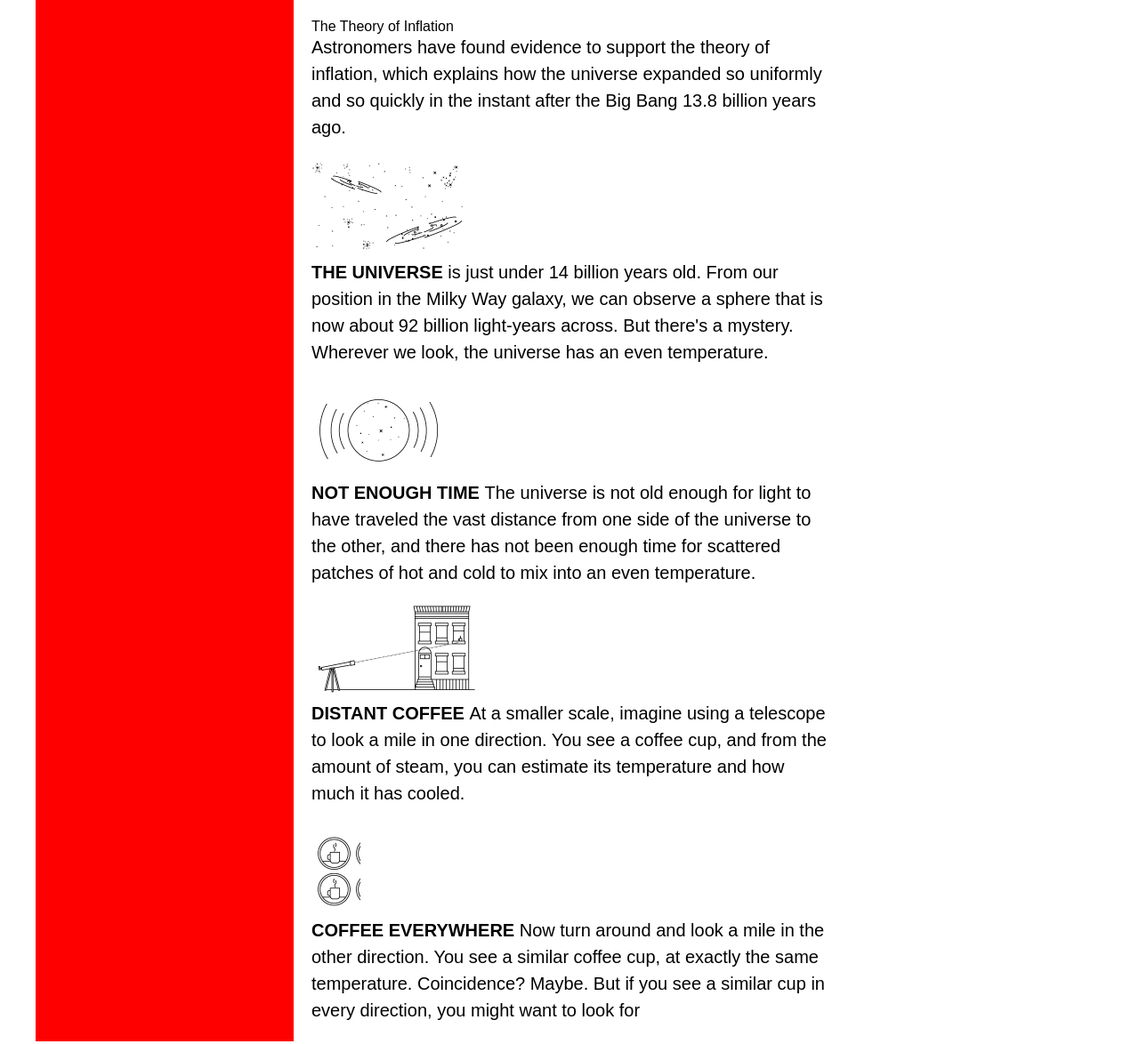
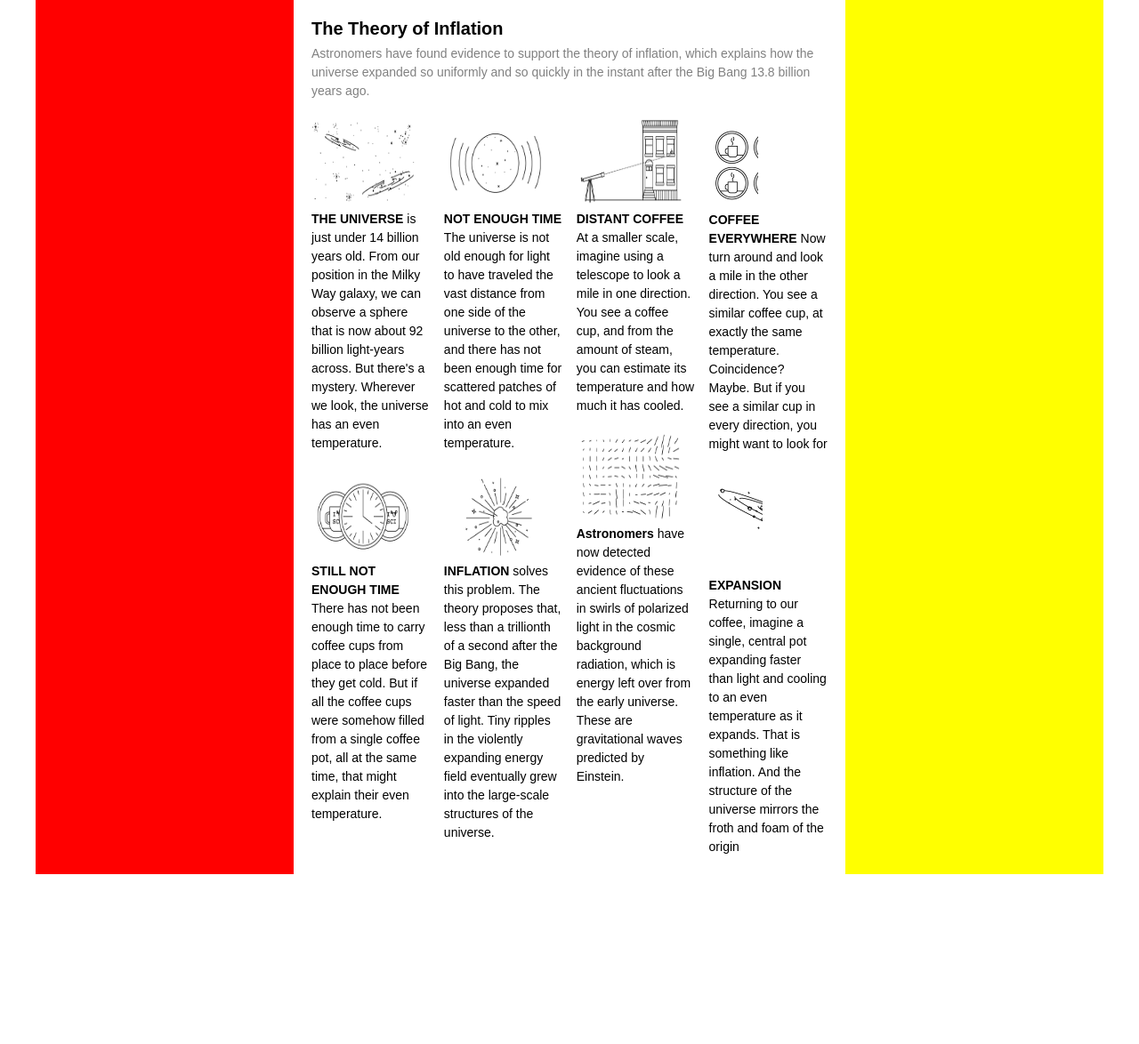
Before and after one commit to sumaerjolly/new-york-times-clone, a plain HTML site: page index.html in a window 1280 px wide. Shown: the part 5164-6338 px from the top of the page at 89% size. After the commit the page ends 6187 px from the top, so only its background shows below. Drawn offline with Linux system fonts and the light colour scheme.

Commit message:
image section

```diff
--- a/index.html
+++ b/index.html
@@ -160,31 +160,48 @@
                             of papers submitted to The Astrophysical Journal.
                         </p>
                         <div class="middle-image">
-                            <h3>The Theory of Inflation</h3>
-                            <p>Astronomers have found evidence to support the theory of inflation, which explains how the universe expanded so
+                            <h1>The Theory of Inflation</h1>
+                            <p class="texting">Astronomers have found evidence to support the theory of inflation, which explains how the universe expanded so
                             uniformly and so quickly in the instant after the Big Bang 13.8 billion years ago.</p>
                             <div class="image-divide">
                                 <div class="divide-1">
-                                    <img src="resource/images/image-1.png" alt="first middle image">
+                                    <img class="smaller-image" src="resource/images/image-1.png" alt="first middle image">
                                     <p>
                                         <strong>THE UNIVERSE </strong> is just under 14 billion years old. From our position in the Milky Way galaxy, we can
                                         observe a sphere that is now about 92 billion light-years across. But there's a mystery. Wherever
                                         we look, the universe has an even temperature.
                                     </p>
+                                    <img class="smaller-image" src="resource/images/image-5.png" alt="fifth image">
+                                    <p>
+                                        <strong>STILL NOT ENOUGH TIME</strong> There has not been enough time to carry coffee cups from place to place before they get cold.
+                                        But if all the coffee cups were somehow filled from a single coffee pot, all at the same time, that might explain
+                                        their even temperature.
+                                    </p>
                                 </div>
                                 <div class="divide-2">
-                                    <img src="resource/images/image-2.png" alt="second middle image">
+                                    <img class="smaller-image" src="resource/images/image-2.png" alt="second middle image">
                                     <p>
                                         <strong> NOT ENOUGH TIME </strong> The universe is not old enough for light to have traveled the vast distance from one side of the
                                         universe to the other, and there has not been enough time for scattered patches of hot and cold to mix into an even
                                         temperature.
                                     </p>
+                                    <img class="smaller-image" src="resource/images/image-6.png" alt="sixth image">
+                                    <p>
+                                        <strong>INFLATION</strong>  solves this problem. The theory proposes that, less than a trillionth of a second after the Big Bang, the universe expanded
+                                        faster than the speed of light. Tiny ripples in the violently expanding energy field eventually grew into the large-scale structures of
+                                        the universe.
+                                    </p>
                                 </div>
                                 <div class="divide-3">
-                                    <img src="resource/images/image-3.png" alt="third middle image">
+                                    <img class="smaller-image" src="resource/images/image-3.png" alt="third middle image">
                                     <p>
                                         <strong>DISTANT COFFEE </strong> At a smaller scale, imagine using a telescope to look a mile in one direction. You see a coffee cup, and
                                         from the amount of steam, you can estimate its temperature and how much it has cooled.
+                                    </p>
+                                    <img class="smaller-image" src="resource/images/image-7.png" alt="seventh image">
+                                    <p>
+                                        <strong>Astronomers</strong> have now detected evidence of these ancient fluctuations in swirls of polarized light in the cosmic background
+                                        radiation, which is energy left over from the early universe. These are gravitational waves predicted by Einstein.
                                     </p>
                                 </div>
                                 <div class="divide-4">
@@ -194,6 +211,13 @@
                                         <strong>COFFEE EVERYWHERE </strong> Now turn around and look a mile in the other direction. You see a similar coffee cup, at exactly the
                                         same temperature. Coincidence? Maybe. But if you see a similar cup in every direction, you might want to look for
                                     </p>
+                                    <img src="resource/images/image-8.png" alt="eigth image">
+                                    <p>
+                                        <strong>EXPANSION</strong>  Returning to our coffee, imagine a single, central pot expanding faster than light and cooling to an even temperature as it
+                                        expands. That is something like inflation. And the structure of the universe mirrors the froth and foam of the origin
+                                    </p>
+
+
                                 </div>
 
                             </div>
--- a/resource/style.css
+++ b/resource/style.css
@@ -129,7 +129,7 @@ a:link {
 
 .right-column{
     flex:1;
-    /* background-color: yellow; */
+    background-color: yellow;
 
 }
 
@@ -192,3 +192,65 @@ a:link {
 .blog-text strong {
     font-weight: bold;
 }
+
+.middle-image h1{
+    font-size: 20px;
+    padding-bottom: 8px;
+}
+
+.middle-image p {
+    font-size: 14px;
+}
+
+.texting{
+    color: gray;
+}
+
+.image-divide{
+    /* display: flex; */
+    box-sizing: border-box;
+    /* justify-content: space-between; */
+
+
+}
+
+.divide-1{
+    flex-basis: 23%;
+    flex-wrap: wrap;
+
+
+
+}
+
+.divide-2{
+    flex-basis:23%;
+    flex-wrap: wrap;
+
+
+}
+
+.divide-3{
+    flex-basis:23%;
+    flex-wrap: wrap;
+
+
+}
+
+.divide-4{
+    flex-basis:23%;
+    flex-wrap: wrap;
+
+}
+
+.smaller-image{
+    width: 90%;
+    height: 100px;
+}
+
+@media (min-width: 1100px){
+     .image-divide{
+        display:flex;
+        justify-content: space-between;
+    }
+
+}
```
Also changed, not shown: resource/images/image-5.png (added), resource/images/image-6.png (added), resource/images/image-7.png (added), resource/images/image-8.png (added), 3 other files.
